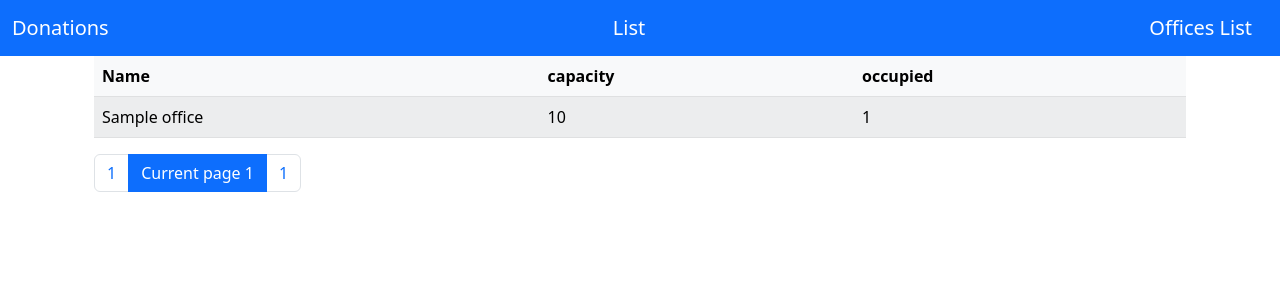
After one commit to PashaHex/Django_donate, a Django app: page /donations/offices in a window 1280 px wide. The commit adds this page. Shown: the top 300 px of the page. Run offline with Django 4.2, Linux system fonts and the light colour scheme; tables that the repository leaves empty hold one stand-in row (values such as "Sample post").

Commit message:
add offices list and paginations for this part

```diff
--- a/donations/urls.py
+++ b/donations/urls.py
@@ -5,6 +5,7 @@
 
 urlpatterns = [
     path('', views.main_donate_page, name='main_page'),
+    path('offices', views.OfficesView.as_view(), name='offices'),
     path('ask_donate/', views.ask_donate, name='ask_donate'),
     path('make_donate/)', views.make_donate, name='make_donate'),
     path('list/', views.list, name='list'),
--- a/donations/views.py
+++ b/donations/views.py
@@ -1,11 +1,14 @@
 import json
 
 from django.http import HttpResponse
+from django.views import View
 from django.urls import reverse
 from django.shortcuts import render, redirect
+from django.views.generic import TemplateView
+from django.views.generic.list import ListView
 
 from Django_projects.forms import DonateCommentForm, ItemForm
-from donations.models import Item, ItemDescription
+from donations.models import Item, ItemDescription, Office
 
 
 def main_donate_page(request, item_form=None):
@@ -58,3 +61,11 @@ def make_donate(request):
         'make_donate_complete.html',
         {'main_page': reverse('donations:main_page')}
     )
+
+
+class OfficesView(ListView):
+    template_name = "offices_list.html"
+    model = Office
+    context_object_name = 'offices'
+
+    paginate_by = 3
--- a/templates/navbar.html
+++ b/templates/navbar.html
@@ -9,6 +9,7 @@
     <div class="container-fluid">
         <a class="navbar-brand" href="/">Donations</a>
         <a class="navbar-brand" href="list">List</a>
+        <a class="navbar-brand" href="offices">Offices List</a>
     </div>
   </nav>
 
--- /dev/null
+++ b/templates/offices_list.html
@@ -0,0 +1,68 @@
+{% extends "base.html" %}
+
+{% block content %}
+    <div class="container">
+        {% if offices %}
+        <table class="table table-light table-striped">
+
+          <thead>
+            <tr>
+              <th scope="col">Name</th>
+              <th scope="col">capacity</th>
+              <th scope="col">occupied</th>
+            </tr>
+          </thead>
+
+          <tbody>
+            {% for office in offices %}
+            <tr>
+              <td>
+                  {{ office.name }}
+              </td>
+              <td>{{ office.capacity }}</td>
+              <td>{{ office.occupied }}</td>
+            </tr>
+            {% endfor %}
+          </tbody>
+
+        </table>
+
+        <nav aria-label="...">
+            <ul class="pagination">
+
+                {% if page_obj.has_previous %}
+                <li class="page-item ">
+                        <a class="page-link" href="?page=1">&laquo; First</a>
+                </li>
+                <li class="page-item ">
+                        <a class="page-link" href="?page={{ page_obj.previous_page_number }}">Previous</a>
+                </li>
+                {% endif %}
+
+                <li class="page-item">
+                    <a class="page-link" href="?page=1">1</a>
+                </li>
+                <li class="page-item active" aria-current="page">
+                  <a class="page-link">Current page {{ page_obj.number }}</a>
+                </li>
+                <li class="page-item">
+                    <a class="page-link" href="?page={{ page_obj.paginator.num_pages }}">{{ page_obj.paginator.num_pages }}</a>
+                </li>
+
+                {% if page_obj.has_next %}
+                <li class="page-item">
+                        <a class="page-link" href="?page={{ page_obj.next_page_number }}">Next</a>
+                </li>
+                <li class="page-item">
+                        <a class="page-link" href="?page={{ page_obj.paginator.num_pages }}">Last &raquo;</a>
+                </li>
+                {% endif %}
+            </ul>
+        </nav>
+
+        {% else %}
+            <h3> Nothing to display in list </h3>
+        {% endif %}
+    </div>
+
+{% endblock %}
```
